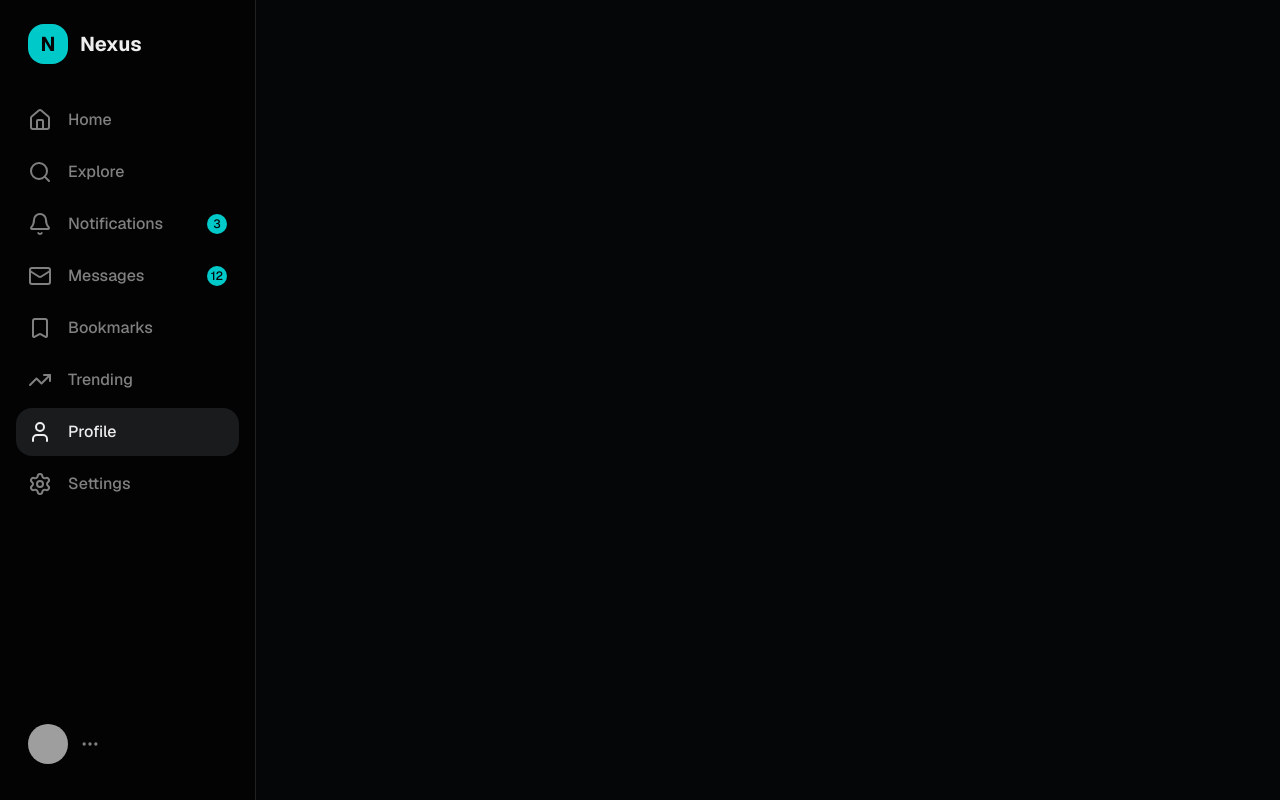
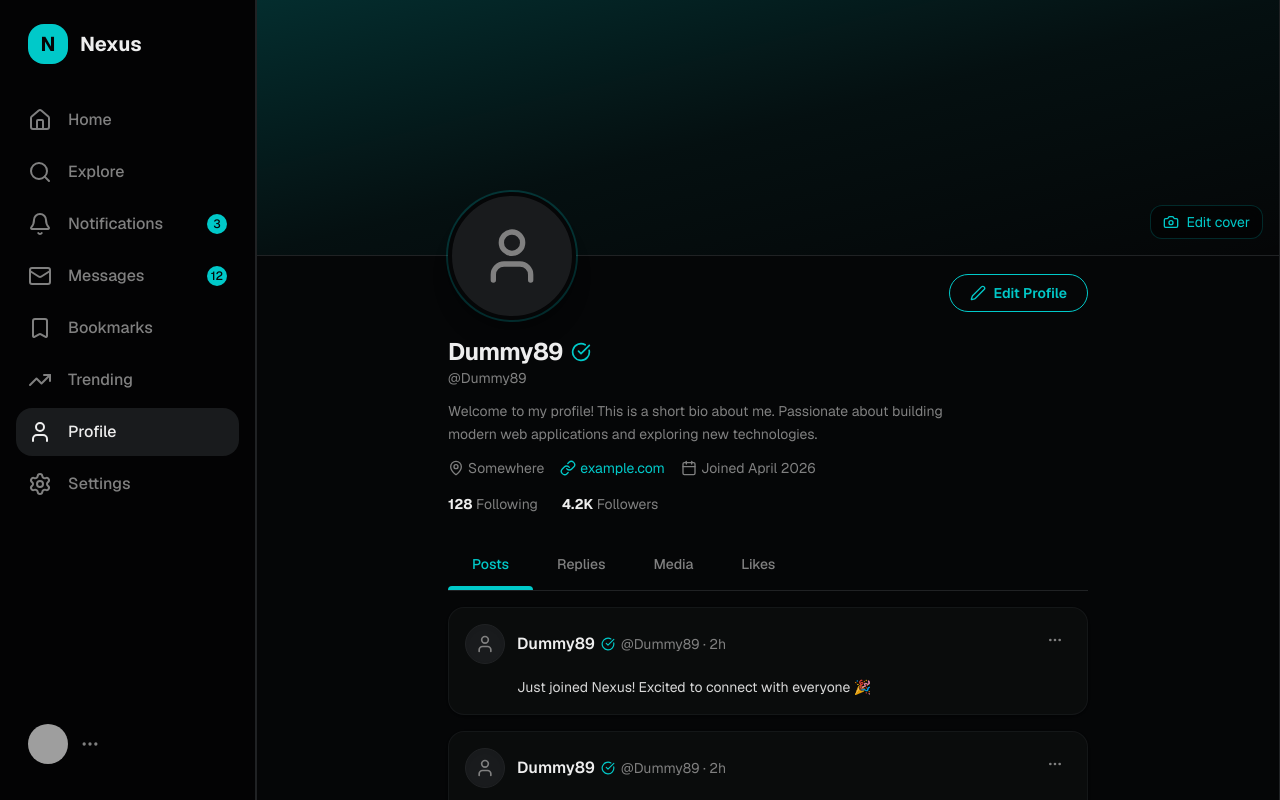
Before and after one commit to ABHIII777/Nexus, a Next.js app: page /profile in a window 1280 px wide. Shown: the top 800 px of the page. Built offline with nearby package versions, Linux system fonts and the light colour scheme; grey boxes are pictures that could not be loaded.

Commit message:
Applying the theme and accent color to the profile page

```diff
--- a/app/profile/page.tsx
+++ b/app/profile/page.tsx
@@ -1,11 +1,15 @@
 "use client"
 
 import { Sidebar } from "@/components/social/sidebar";
+import ProfilePage from "@/components/social/profile";
 
 export default function Profile() {
     return(
-        <div>
+        <div className="flex min-h-screen bg-background">
             <Sidebar />
+            <main className="flex-1 ml-20 lg:ml-64">
+                <ProfilePage />
+            </main>
         </div>
     );
 }
--- /dev/null
+++ b/components/social/profile.tsx
@@ -0,0 +1,142 @@
+import { User, MapPin, Calendar, Link as LinkIcon, Edit2, Camera, MoreHorizontal, CheckCircle } from "lucide-react";
+
+export default function ProfilePage() {
+  return (
+    <div className="min-h-screen bg-background text-foreground border-x border-border">
+      {/* Cover / Banner */}
+      <div className="relative h-48 md:h-64 bg-gradient-to-br from-primary/20 via-primary/5 to-transparent border-b border-border">
+        <button className="absolute right-4 bottom-4 flex items-center gap-2 rounded-lg bg-black/50 px-3 py-1.5 text-sm text-primary border border-primary/20 transition hover:bg-black/70 backdrop-blur-sm">
+          <Camera className="h-4 w-4" />
+          Edit cover
+        </button>
+      </div>
+
+      {/* Profile header */}
+      <div className="mx-auto max-w-2xl px-4">
+        <div className="relative -mt-16 flex items-end justify-between">
+          <div className="flex h-32 w-32 items-center justify-center rounded-full bg-secondary border-4 border-background shadow-xl ring-2 ring-primary/20">
+            <User className="h-16 w-16 text-muted-foreground" />
+          </div>
+          <button className="mb-2 flex items-center gap-2 rounded-full border border-primary px-5 py-2 text-sm font-semibold text-primary transition hover:bg-primary/10">
+            <Edit2 className="h-4 w-4" />
+            Edit Profile
+          </button>
+        </div>
+
+        <div className="mt-4 space-y-3">
+          <div>
+            <div className="flex items-center gap-2">
+              <h1 className="text-2xl font-bold text-foreground tracking-tight">
+                Dummy89
+              </h1>
+              <CheckCircle className="h-5 w-5 text-primary" />
+            </div>
+            <p className="text-sm text-muted-foreground">
+              @Dummy89
+            </p>
+          </div>
+          <p className="text-sm leading-relaxed text-muted-foreground max-w-lg">
+            Welcome to my profile! This is a short bio about me. Passionate about building modern web applications and exploring new technologies.
+          </p>
+          <div className="flex flex-wrap gap-x-4 gap-y-2 text-sm text-muted-foreground">
+            <span className="flex items-center gap-1">
+              <MapPin className="h-4 w-4" /> Somewhere
+            </span>
+            <span className="flex items-center gap-1">
+              <LinkIcon className="h-4 w-4 text-primary" />
+              <span className="text-primary hover:underline cursor-pointer transition">example.com</span>
+            </span>
+            <span className="flex items-center gap-1">
+              <Calendar className="h-4 w-4" /> Joined April 2026
+            </span>
+          </div>
+          <div className="flex gap-6 mt-4 text-sm">
+            <button className="hover:underline transition">
+              <strong className="text-foreground">128</strong>{" "}
+              <span className="text-muted-foreground">Following</span>
+            </button>
+            <button className="hover:underline transition">
+              <strong className="text-foreground">4.2K</strong>{" "}
+              <span className="text-muted-foreground">Followers</span>
+            </button>
+          </div>
+        </div>
+
+        {/* Tabs */}
+        <div className="mt-6 border-b border-border overflow-x-auto no-scrollbar">
+          <div className="flex min-w-max">
+            <TabButton label="Posts" active />
+            <TabButton label="Replies" />
+            <TabButton label="Media" />
+            <TabButton label="Likes" />
+          </div>
+        </div>
+
+        {/* Posts */}
+        <div className="mt-4 space-y-4 pb-12">
+          <PostCard
+            name="Dummy89"
+            handle="@Dummy89"
+            text="Just joined Nexus! Excited to connect with everyone 🎉"
+          />
+          <PostCard
+            name="Dummy89"
+            handle="@Dummy89"
+            text="Working on something cool today... Stay tuned for more updates! 🚀"
+          />
+          <PostCard
+            name="Dummy89"
+            handle="@Dummy89"
+            text="This is a great platform for sharing ideas! The UI feels so fast and fluid."
+          />
+        </div>
+      </div>
+    </div>
+  );
+}
+
+function TabButton({ label, active = false }: { label: string; active?: boolean }) {
+  return (
+    <button
+      className={`relative px-6 py-4 text-sm font-medium transition-colors hover:bg-secondary/50 ${
+        active ? "text-primary font-bold" : "text-muted-foreground"
+      }`}
+    >
+      {label}
+      {active && (
+        <div className="absolute bottom-0 left-0 right-0 h-1 rounded-t-full bg-primary shadow-[0_-2px_8px_rgba(var(--primary),0.3)]" />
+      )}
+    </button>
+  );
+}
+
+function PostCard({ name, handle, text }: { name: string; handle: string; text: string }) {
+  return (
+    <div className="rounded-2xl p-4 bg-secondary/30 border border-border/50 transition-all hover:bg-secondary/50 hover:border-primary/20 shadow-sm group">
+      <div className="flex items-start justify-between">
+        <div className="flex items-center gap-3">
+          <div className="flex h-10 w-10 items-center justify-center rounded-full bg-secondary border border-border shadow-inner">
+            <User className="h-5 w-5 text-muted-foreground" />
+          </div>
+          <div>
+            <div className="flex items-center gap-1.5">
+              <span className="font-semibold text-foreground group-hover:text-primary transition-colors">
+                {name}
+              </span>
+              <CheckCircle className="h-3.5 w-3.5 text-primary" />
+              <span className="text-sm text-muted-foreground">
+                {handle} · 2h
+              </span>
+            </div>
+          </div>
+        </div>
+        <button className="rounded-full p-2 text-muted-foreground transition hover:bg-primary/10 hover:text-primary">
+          <MoreHorizontal className="h-4 w-4" />
+        </button>
+      </div>
+      <p className="mt-3 text-sm leading-relaxed text-foreground/90 pl-13">
+        {text}
+      </p>
+    </div>
+  );
+}
```
